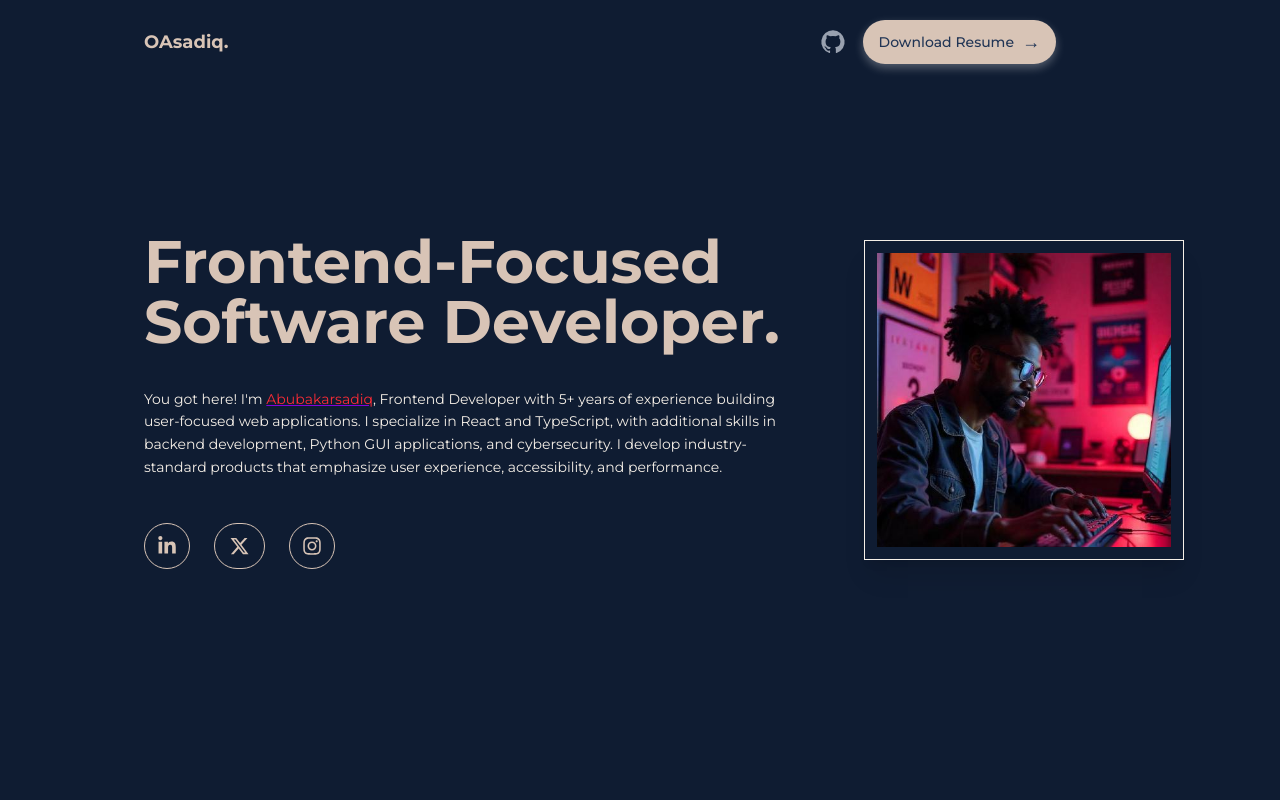
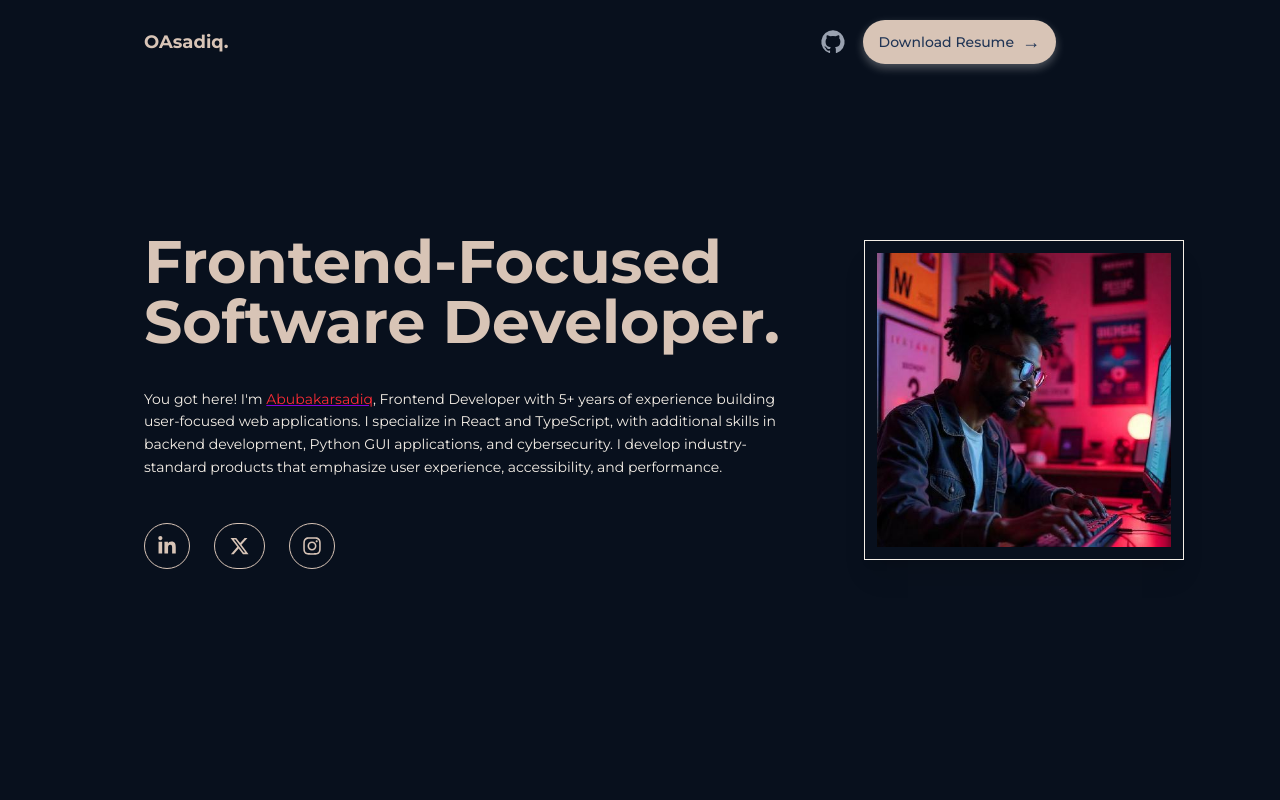
Before and after one commit to OAsadiq/Portfolio-repo, a React (Vite) app: page / in a window 1280 px wide. Shown: the top 800 px of the page. Built offline with nearby package versions, Linux system fonts and the light colour scheme.

Commit message:
Added new updates

```diff
--- a/src/index.css
+++ b/src/index.css
@@ -4,5 +4,5 @@
 
 :root {
     font-family: "Montserrat", sans-serif;
-    background-color: #0f1c32;
+    background-color: #08101dff;
 }
```
Also changed, not shown: 1 other file (tests, documents, lock files or other folders).
